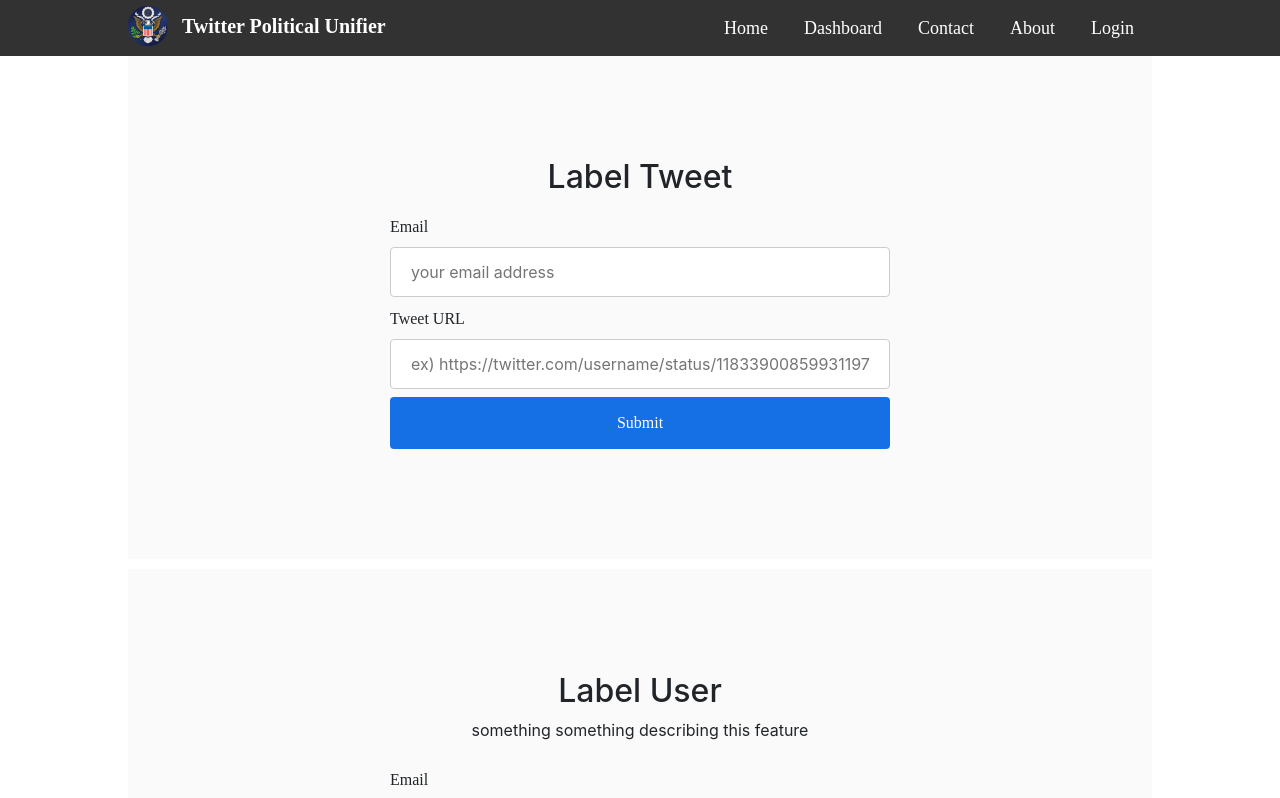
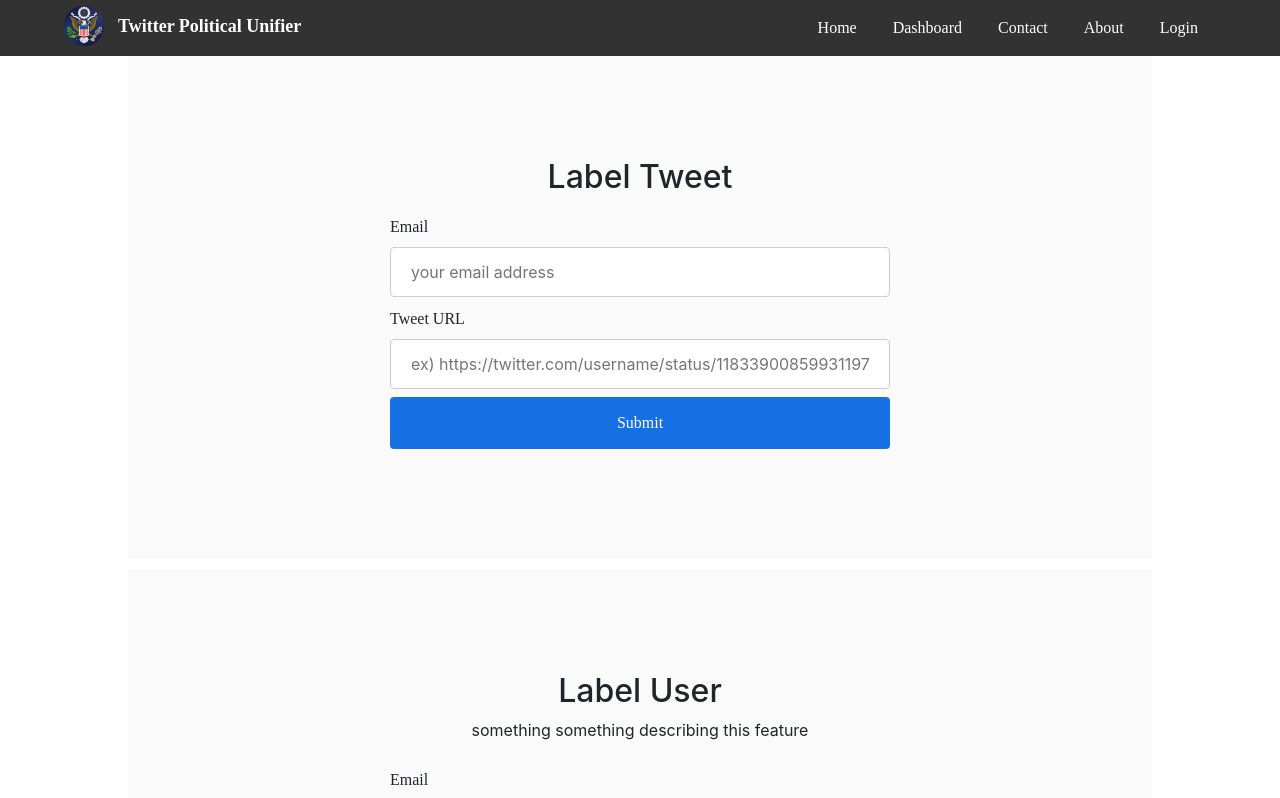
Before and after one commit to knownastron/TwitterPoliticalUnifier, a React (Create React App) app in the folder project/reactapp/: page / in a window 1280 px wide. Shown: the top 798 px of the page. Built offline with nearby package versions, Linux system fonts and the light colour scheme; no server answers; a web font is replaced by a local one; what aws-amplify would draw is missing.

Commit message:
reduced font size

```diff
--- a/project/reactapp/src/components/Header.css
+++ b/project/reactapp/src/components/Header.css
@@ -15,7 +15,7 @@
 }
 
 #header-content {
-  width: 80%;
+  width: 90%;
   margin: 0 auto;
 }
 
@@ -27,7 +27,7 @@
   text-align: center;
   padding: 18px;
   text-decoration: none;
-  font-size: 18px;
+  font-size: 16px;
   line-height: 20px;
   border-radius: 4px;
 }
@@ -41,7 +41,7 @@
   font-size: 10px;
   line-height: 25px;
   border-radius: 4px;
-  font-size: 20px;
+  font-size: 18px;
   font-weight: bold;
   pointer-events: none
 }
```
